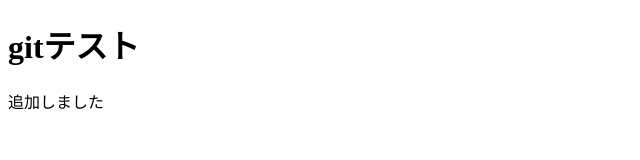
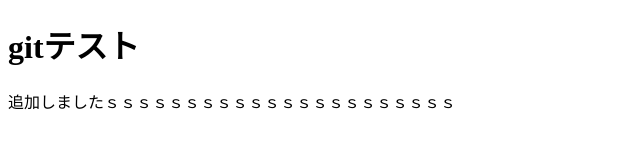
Before and after one commit to TakuyaSakamoto0929/git-test1117, a plain HTML site: page git-test.html in a window 1280 px wide. Shown: the whole page, without its empty margins (0-640 px from the left). Drawn offline with Linux system fonts and the light colour scheme.

Commit message:
ｓを追加

```diff
--- a/git-test.html
+++ b/git-test.html
@@ -7,6 +7,6 @@
 </head>
 <body>
     <h1>gitテスト</h1>
-    <p>追加しました</p>
+    <p>追加しましたｓｓｓｓｓｓｓｓｓｓｓｓｓｓｓｓｓｓｓｓｓｓ</p>
 </body>
 </html>
```
